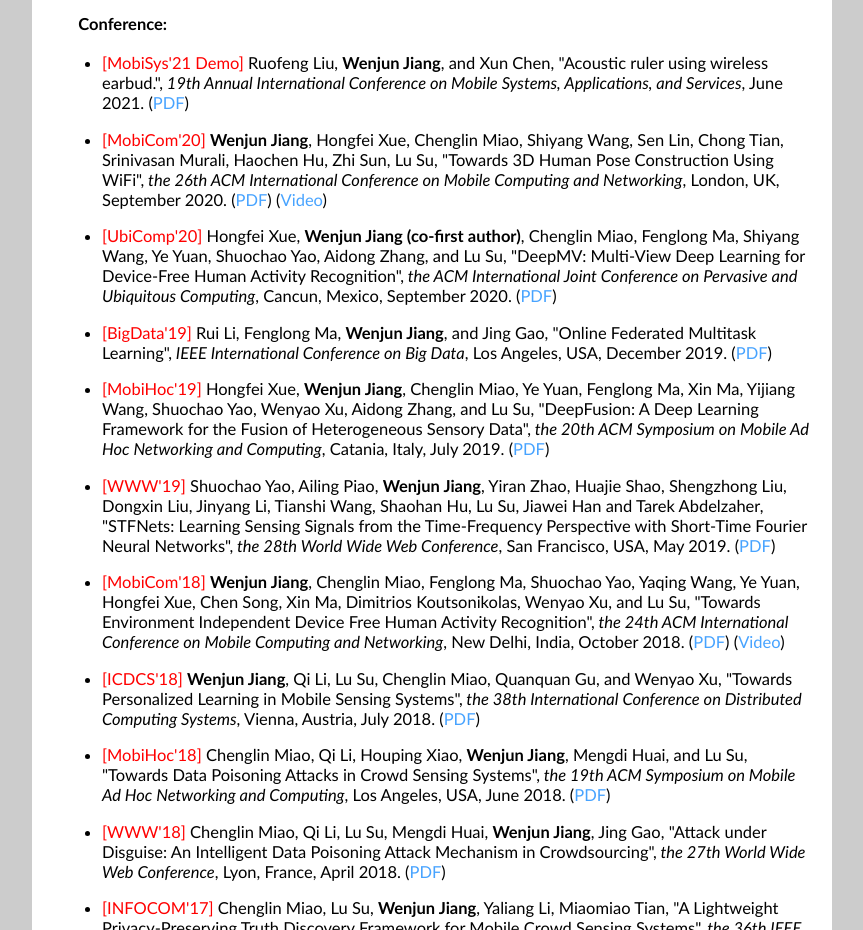
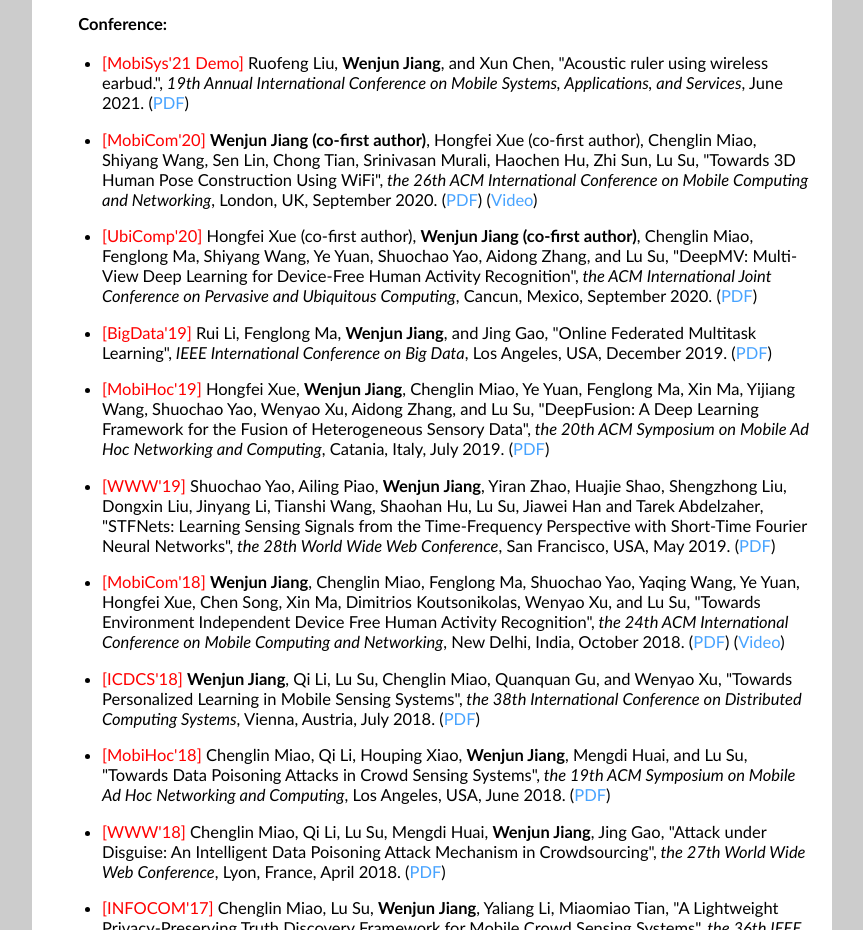
Before and after one commit to WenjunJiang/wenjunjiang.github.io, a plain HTML site: page index.html in a window 1280 px wide. Shown: the part 889-1819 px from the top of the page, without its empty margins (208-1071 px from the left). Drawn offline with Linux system fonts and the light colour scheme.

Commit message:
add co-first author

```diff
--- a/index.html
+++ b/index.html
@@ -61,14 +61,14 @@
 				<li>
 					<span>
 						<font color="#FF0000">[MobiCom'20]</font>
-						<b>Wenjun Jiang</b>,
-						Hongfei Xue, Chenglin Miao, Shiyang Wang, Sen Lin, Chong Tian, Srinivasan Murali, Haochen Hu, Zhi Sun, Lu Su, &quot;Towards 3D Human Pose Construction Using WiFi&quot;,<i> the 26th ACM International Conference on Mobile Computing and Networking</i>, London, UK, September 2020.
+						<b>Wenjun Jiang (co-first author)</b>,
+						Hongfei Xue (co-first author), Chenglin Miao, Shiyang Wang, Sen Lin, Chong Tian, Srinivasan Murali, Haochen Hu, Zhi Sun, Lu Su, &quot;Towards 3D Human Pose Construction Using WiFi&quot;,<i> the 26th ACM International Conference on Mobile Computing and Networking</i>, London, UK, September 2020.
 						(<a href="MobiCom2020.pdf">PDF</a>) (<a href="https://youtu.be/puU4EvBTPxA">Video</a>) <br>
 					</span>
 				<li>
 					<span>
 						<font color="#FF0000">[UbiComp'20]</font>
-						Hongfei Xue,
+						Hongfei Xue (co-first author),
 						<b>Wenjun Jiang (co-first author)</b>, Chenglin Miao, Fenglong Ma, Shiyang Wang, Ye Yuan, Shuochao Yao, Aidong Zhang, and Lu Su, &quot;DeepMV: Multi-View Deep Learning for Device-Free Human Activity Recognition&quot;,<i> the ACM International Joint Conference on Pervasive and Ubiquitous Computing</i>, Cancun, Mexico, September 2020.
 						(<a href="UbiComp2020Hongfei.pdf">PDF</a>)<br>
 					</span>
```
